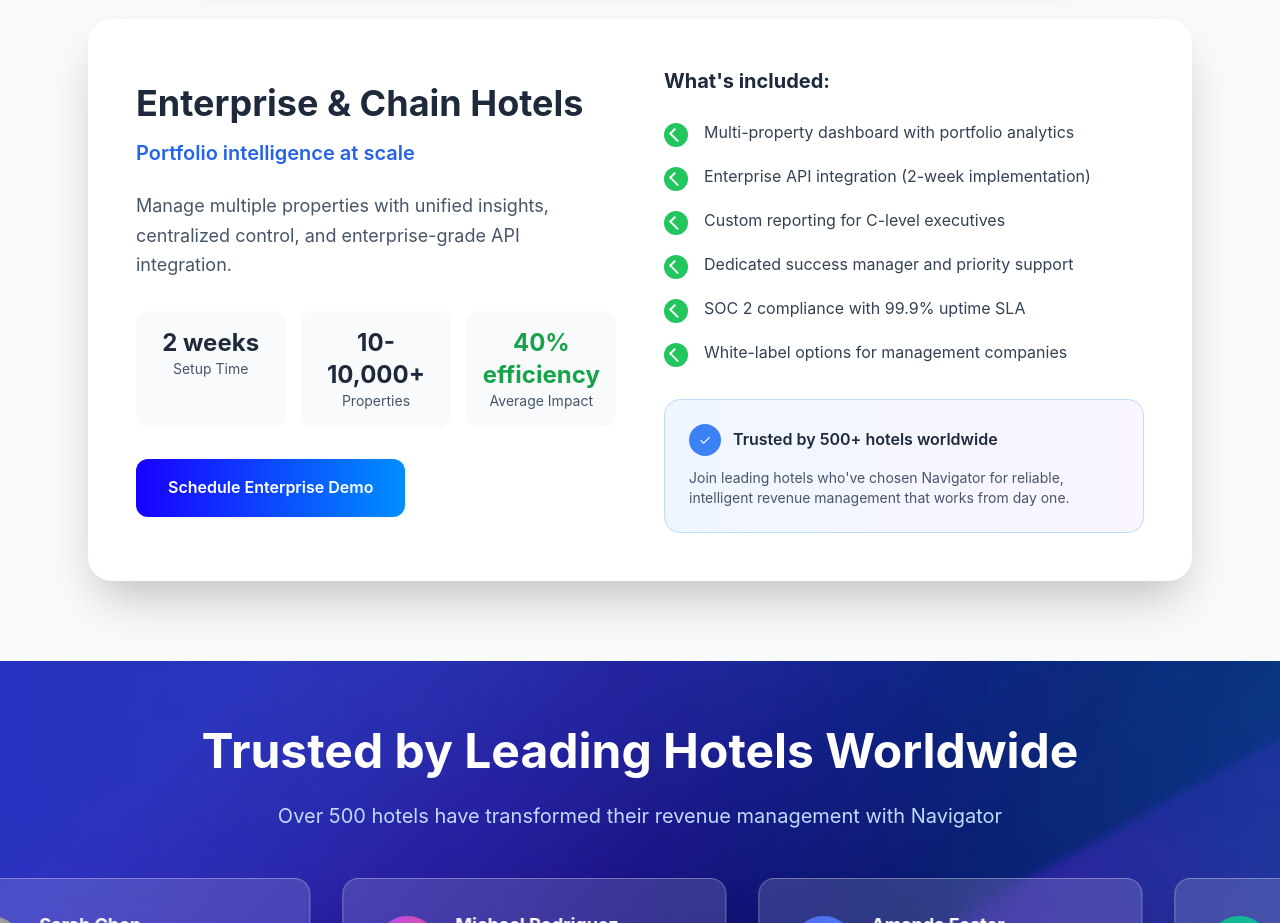
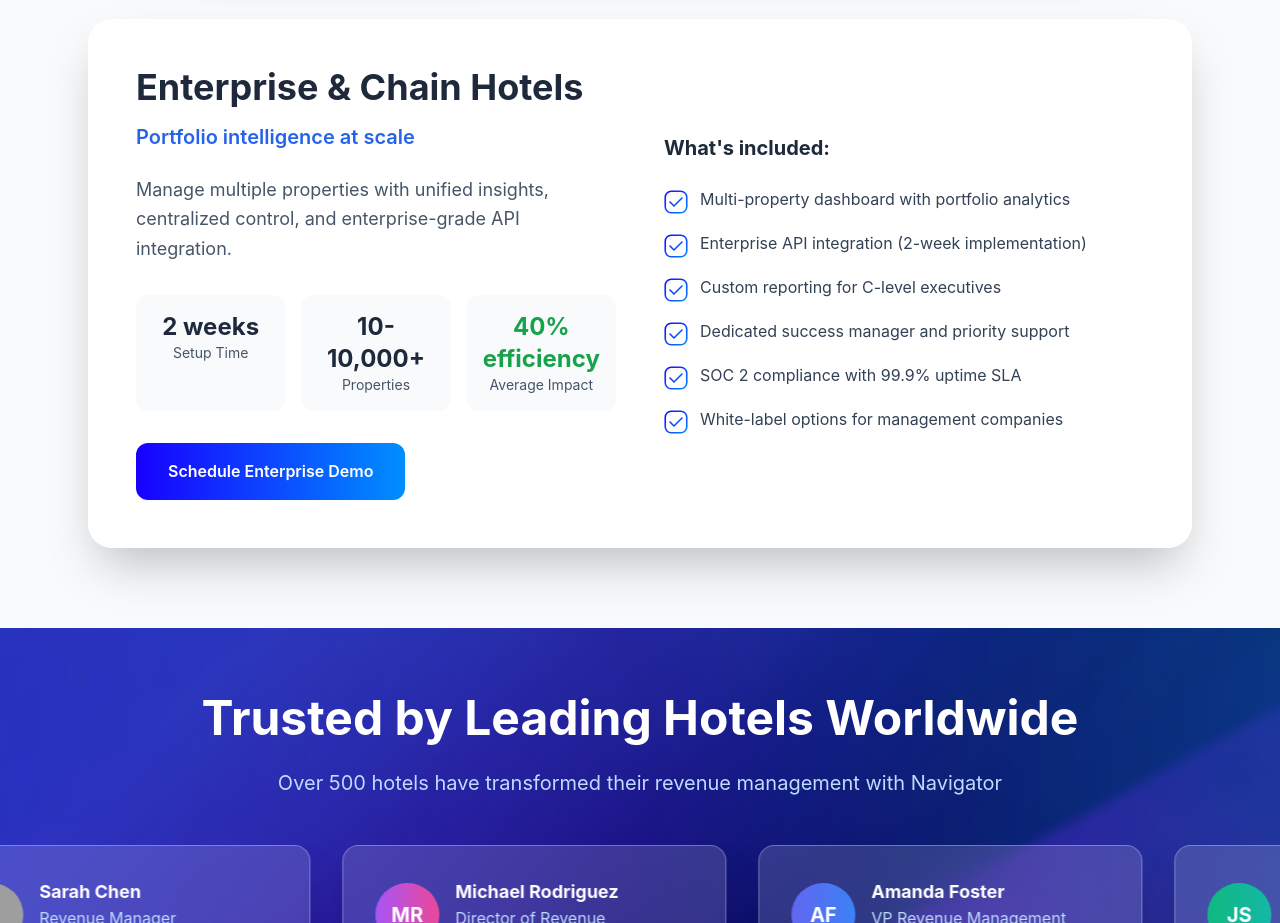
Before and after one commit to glalcua1/navigator-marketing, a React (Create React App) app: page / in a window 1280 px wide. Shown: the part 5480-6403 px from the top of the page. Built offline with nearby package versions, Linux system fonts and the light colour scheme; grey boxes are pictures that could not be loaded.

Commit message:
style(solutions): replace green filled bullets with thin gradient-outline ticks; remove ‘Trusted by 500+ hotels’ block across tabs

```diff
--- a/src/components/SimplifiedComparison.jsx
+++ b/src/components/SimplifiedComparison.jsx
@@ -182,26 +182,21 @@ const SegmentedSolutions = ({ isVisible, onStartTrial }) => {
                     <div className="space-y-4">
                       {segment.features.map((feature, index) => (
                         <div key={index} className="flex items-start">
-                          <div className="w-6 h-6 bg-green-500 rounded-full flex items-center justify-center mr-4 mt-1 flex-shrink-0">
-                            <div className="w-3 h-2 border-l-2 border-b-2 border-white transform rotate-45"></div>
-                          </div>
+                          <span className="mt-1 mr-3 inline-flex h-6 w-6 items-center justify-center flex-shrink-0">
+                            <svg className="h-6 w-6" viewBox="0 0 24 24" fill="none" aria-hidden="true">
+                              <defs>
+                                <linearGradient id="segTickGrad" x1="0" y1="0" x2="24" y2="24" gradientUnits="userSpaceOnUse">
+                                  <stop offset="0" stopColor="#1800FF" />
+                                  <stop offset="1" stopColor="#008FFF" />
+                                </linearGradient>
+                              </defs>
+                              <rect x="1.25" y="1.25" width="21.5" height="21.5" rx="6" stroke="url(#segTickGrad)" strokeWidth="1.6" fill="none" />
+                              <path d="M6 12l4 4 8-8" stroke="url(#segTickGrad)" strokeWidth="1.6" strokeLinecap="round" strokeLinejoin="round" fill="none" />
+                            </svg>
+                          </span>
                           <span className="text-slate-700 leading-relaxed">{feature}</span>
                         </div>
                       ))}
-                    </div>
-
-                    {/* Trust Signal */}
-                    <div className="mt-8 p-6 bg-gradient-to-r from-blue-50 to-purple-50 rounded-2xl border border-blue-200">
-                      <div className="flex items-center mb-3">
-                        <div className="w-8 h-8 bg-blue-500 rounded-full flex items-center justify-center mr-3">
-                          <span className="text-white text-sm">✓</span>
-                        </div>
-                        <span className="font-semibold text-slate-800">Trusted by 500+ hotels worldwide</span>
-                      </div>
-                      <p className="text-slate-600 text-sm">
-                        Join leading hotels who've chosen Navigator for reliable,
-                        intelligent revenue management that works from day one.
-                      </p>
                     </div>
                   </div>
                 </div>
```
